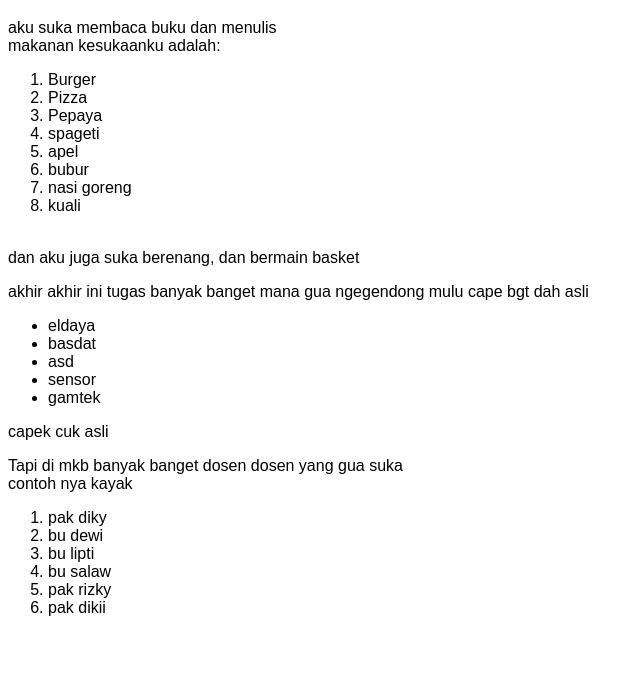
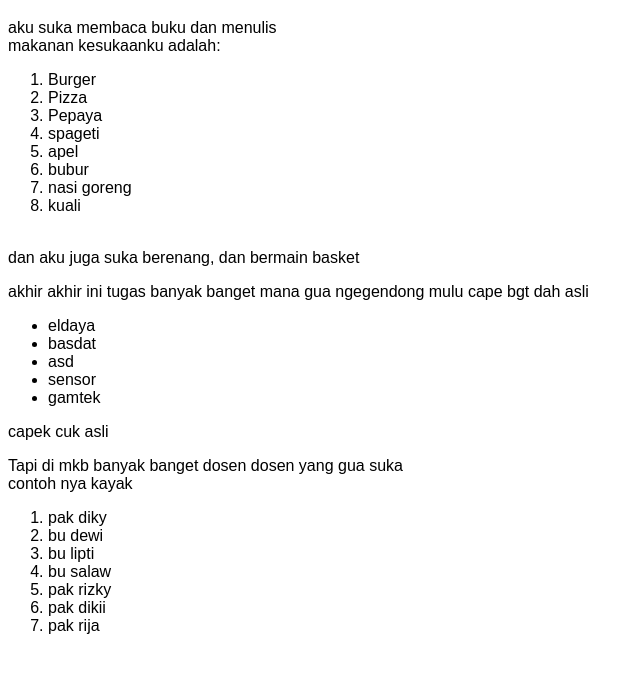
Before and after one commit to Hikam-Baidawih/test-repo, a plain HTML site: page index.html in a window 1280 px wide. Shown: the part 61-734 px from the top of the page, without its empty margins (0-643 px from the left). Drawn offline with Linux system fonts and the light colour scheme.

Commit message:
menambah daftar dosen

```diff
--- a/index.html
+++ b/index.html
@@ -53,7 +53,7 @@
             <li>bu salaw</li>
             <li>pak rizky</li>
             <li>pak dikii</li>
-        </ol>
+            <li>pak rija</li>
     </p>
 </body>
 </html>
```
